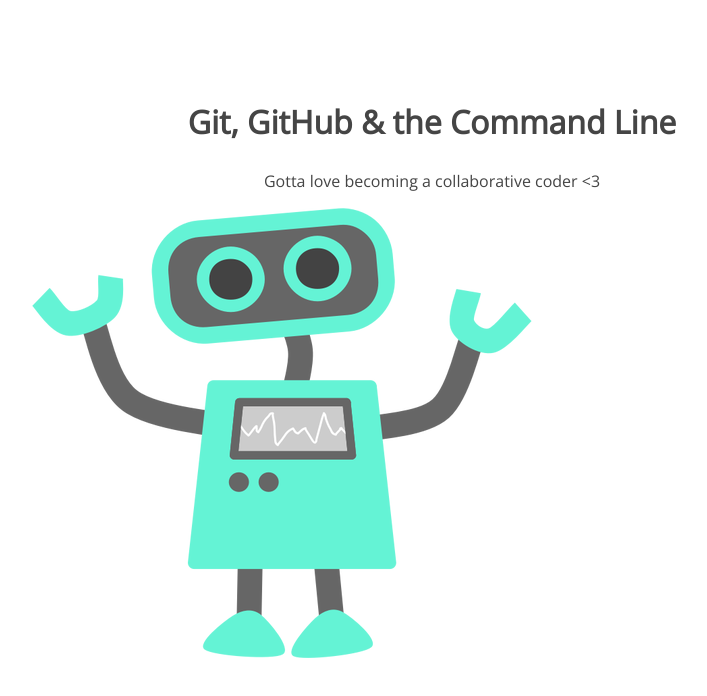
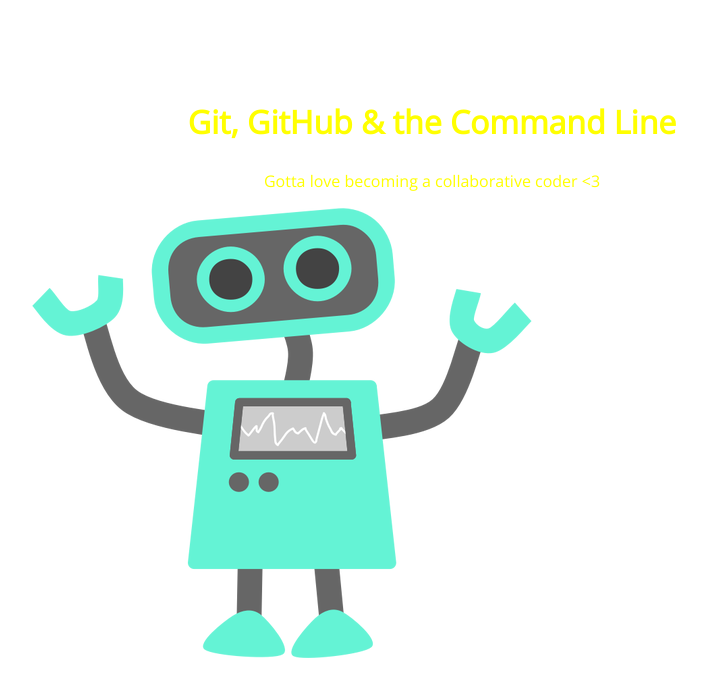
Before and after one commit to CoastalGirl/105-project, a plain HTML site: page index.html in a window 1280 px wide. Shown: the whole page, without its empty margins (208-915 px from the left). Drawn offline with nearby package versions, Linux system fonts and the light colour scheme.

Commit message:
second commit

```diff
--- a/css/style.css
+++ b/css/style.css
@@ -5,7 +5,7 @@ section {
 section h1,
 section p {
 	text-align: center;
-	color: #454545;
+	color: #ffff00;
 }
 section h1 {
 	font: 32px 'Open Sans';
```
